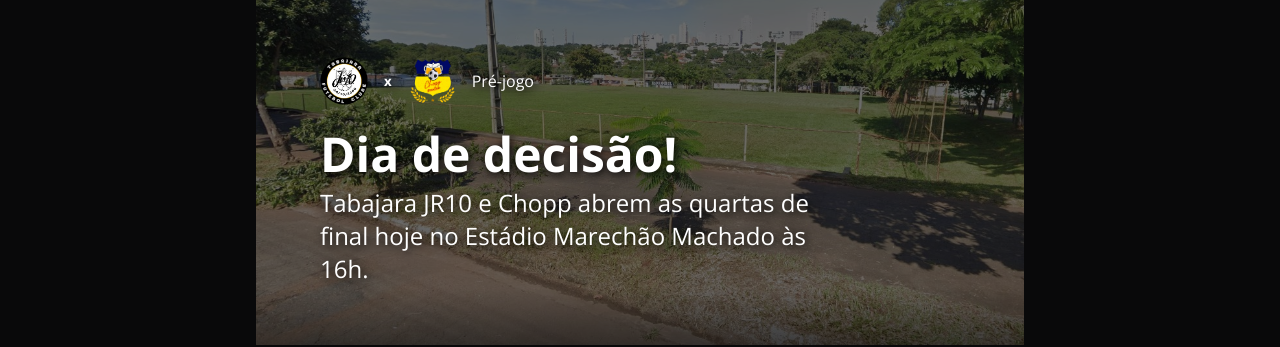
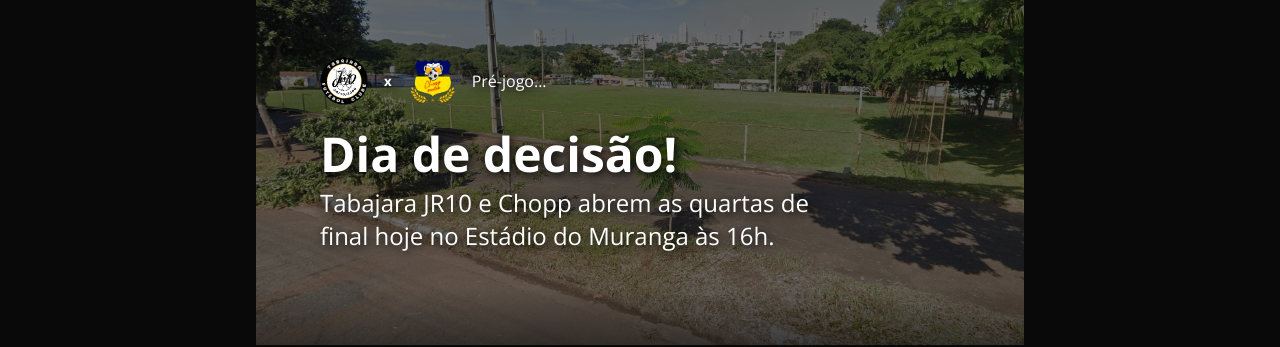
Before and after one commit to edgaregidio/varzeabrasil-app, a React (Vite) app in the folder web/: page / in a window 1280 px wide. Shown: the part 275-622 px from the top of the page. Built offline with nearby package versions, Linux system fonts and the light colour scheme.

Commit message:
correction text

```diff
--- a/web/src/pages/Main/index.jsx
+++ b/web/src/pages/Main/index.jsx
@@ -21,12 +21,12 @@ export default function Main() {
               <img src={Tabajara} alt="Tabajara" />
               <h5>x</h5>
               <img src={Chopp} alt="Chopp" />
-              <h4>Pré-jogo</h4>
+              <h4>Pré-jogo...</h4>
             </div>
             <h1>Dia de decisão!</h1>
             <p>
-              Tabajara JR10 e Chopp abrem as quartas de final hoje no Estádio
-              Marechão Machado às 16h.
+              Tabajara JR10 e Chopp abrem as quartas de final hoje no Estádio do
+              Muranga às 16h.
             </p>
           </div>
         </section>
```
